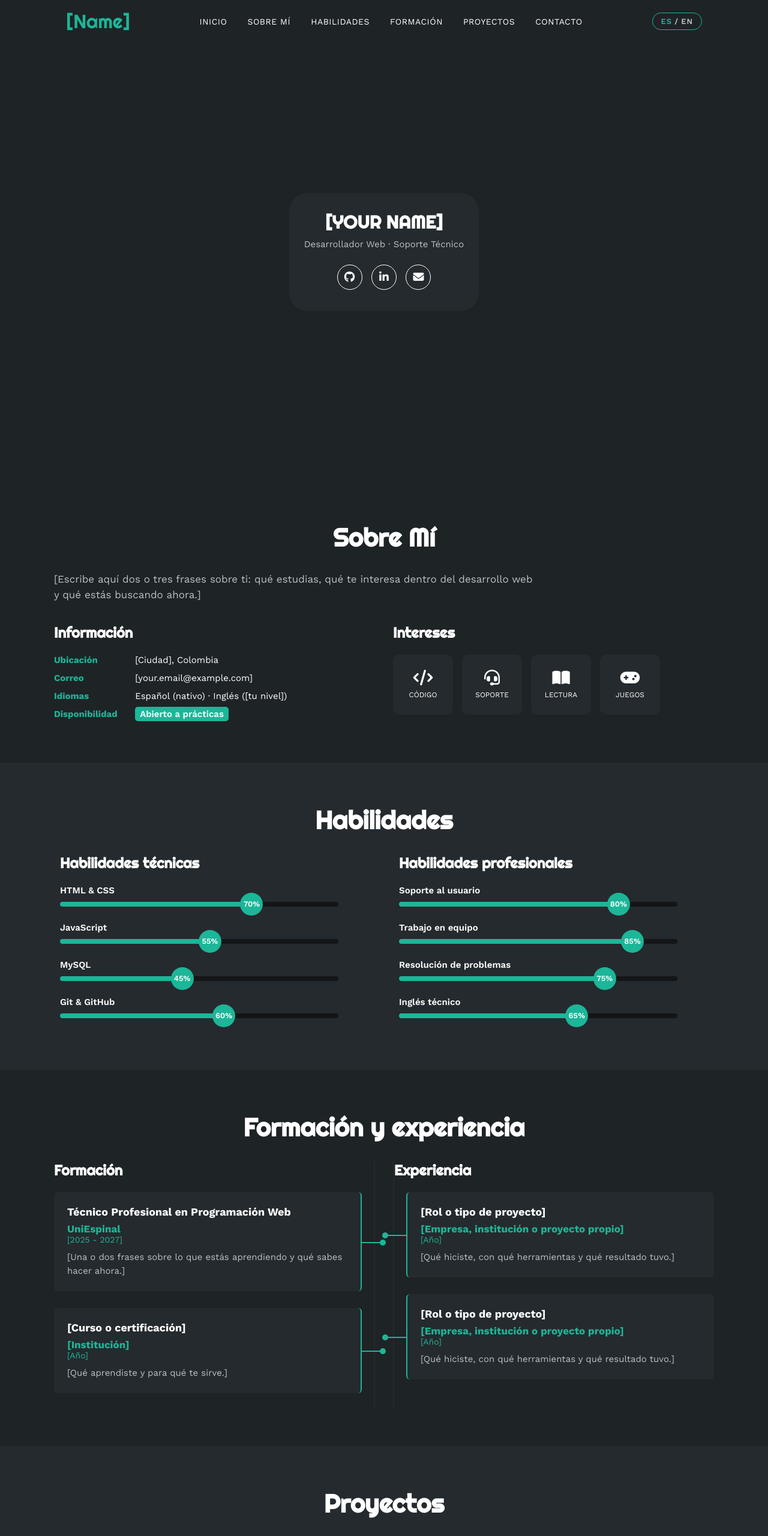
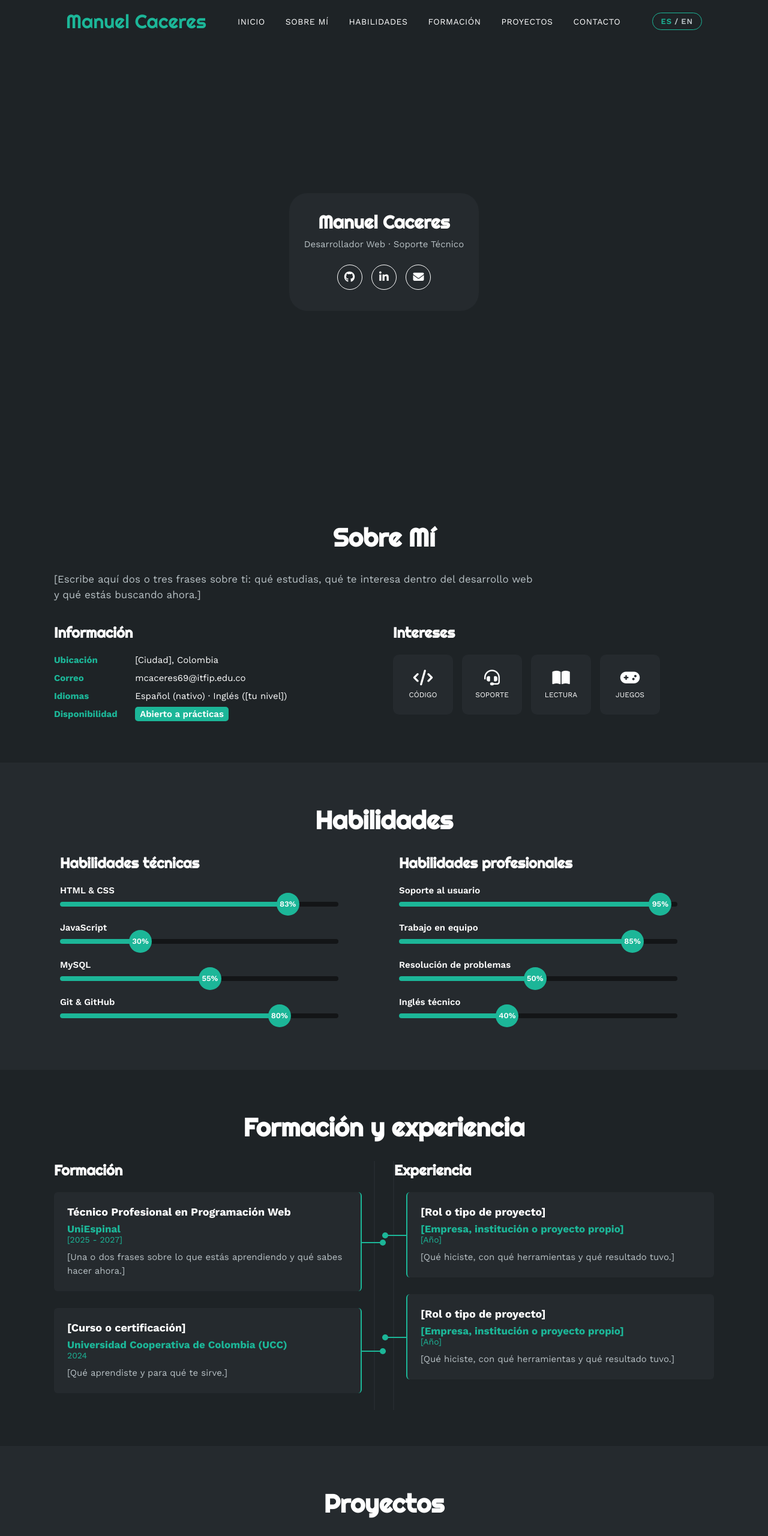
Before and after one commit to manolete0908-max/Proyecto-Personal-ingles-2, a plain HTML site: page index.html in a window 1280 px wide. Shown: the top 2560 px of the page at 60% size. Drawn offline with nearby package versions, Linux system fonts and the light colour scheme.

Commit message:
Update index.html

```diff
--- a/index.html
+++ b/index.html
@@ -22,7 +22,7 @@
   <meta name="viewport" content="width=device-width, initial-scale=1.0">
 
   <!-- [Replace with your name] -->
-  <title>[Your Name] · Web Developer</title>
+  <title>Manuel Julian Caceres Soto · Desarrollador Web</title>
   <meta name="description" content="[One short line about you. Example: Junior web developer and technical support technician based in Colombia.]">
 
   <link rel="stylesheet" href="https://cdnjs.cloudflare.com/ajax/libs/font-awesome/6.5.2/css/all.min.css" crossorigin="anonymous" referrerpolicy="no-referrer">
@@ -38,7 +38,7 @@
     <header>
       <div class="logo">
         <!-- [Replace with your name or a short nickname] -->
-        <a href="#inicio">[Name]</a>
+        <a href="#inicio">Manuel Caceres</a>
       </div>
 
       <nav id="nav">
@@ -78,14 +78,14 @@
       </div>
 
       <!-- [Replace with your full name] -->
-      <h1>[YOUR NAME]</h1>
+      <h1>Manuel Caceres </h1>
       <h2 data-i18n="hero.role">Desarrollador Web · Soporte Técnico</h2>
 
       <div class="redes">
         <!-- [Replace the # with your real profile links. Delete the ones you do not use.] -->
         <a href="#" aria-label="GitHub"><i class="fa-brands fa-github"></i></a>
         <a href="#" aria-label="LinkedIn"><i class="fa-brands fa-linkedin-in"></i></a>
-        <a href="mailto:[your.email@example.com]" aria-label="Email"><i class="fa-solid fa-envelope"></i></a>
+        <a href="mailto:mcaceres69@itfip.edu.co" aria-label="Email"><i class="fa-solid fa-envelope"></i></a>
       </div>
     </div>
   </section>
@@ -96,7 +96,7 @@
       <h2 data-i18n="about.title">Sobre Mí</h2>
 
       <p data-i18n="about.text">
-        [Escribe aquí dos o tres frases sobre ti.]
+       Soy un joven estudiante de ing en sistemas, me gusta mucho trabajar en equipo
       </p>
 
       <div class="fila">
@@ -109,11 +109,11 @@
           <ul class="datos">
             <li>
               <strong data-i18n="about.labelLocation">Ubicación</strong>
-              <span data-i18n="about.valueLocation">[Ciudad], Colombia</span>
+              <span data-i18n="about.valueLocation">Espinal, Colombia</span>
             </li>
             <li>
               <strong data-i18n="about.labelEmail">Correo</strong>
-              <span>[your.email@example.com]</span>
+              <span>mcaceres69@itfip.edu.co</span>
             </li>
             <li>
               <strong data-i18n="about.labelLanguages">Idiomas</strong>
@@ -168,19 +168,19 @@
 
           <div class="skill">
             <span class="skill-nombre">HTML &amp; CSS</span>
-            <div class="barra-skill"><div class="progreso" data-percent="70"><span>70%</span></div></div>
+            <div class="barra-skill"><div class="progreso" data-percent="83"><span>83%</span></div></div>
           </div>
           <div class="skill">
             <span class="skill-nombre">JavaScript</span>
+            <div class="barra-skill"><div class="progreso" data-percent="30"><span>30%</span></div></div>
+          </div>
+          <div class="skill">
+            <span class="skill-nombre">MySQL</span>
             <div class="barra-skill"><div class="progreso" data-percent="55"><span>55%</span></div></div>
           </div>
           <div class="skill">
-            <span class="skill-nombre">MySQL</span>
-            <div class="barra-skill"><div class="progreso" data-percent="45"><span>45%</span></div></div>
-          </div>
-          <div class="skill">
             <span class="skill-nombre">Git &amp; GitHub</span>
-            <div class="barra-skill"><div class="progreso" data-percent="60"><span>60%</span></div></div>
+            <div class="barra-skill"><div class="progreso" data-percent="80"><span>80%</span></div></div>
           </div>
         </div>
 
@@ -189,19 +189,19 @@
 
           <div class="skill">
             <span class="skill-nombre" data-i18n="skill.support">Soporte al usuario</span>
-            <div class="barra-skill"><div class="progreso" data-percent="80"><span>80%</span></div></div>
+            <div class="barra-skill"><div class="progreso" data-percent="95"><span>95%</span></div></div>
           </div>
           <div class="skill">
-            <span class="skill-nombre" data-i18n="skill.teamwork">Trabajo en equipo</span>
+            <span class="skill-nombre" data-i18n="skill.teamwork">Labor en equipo</span>
             <div class="barra-skill"><div class="progreso" data-percent="85"><span>85%</span></div></div>
           </div>
           <div class="skill">
             <span class="skill-nombre" data-i18n="skill.problem">Resolución de problemas</span>
-            <div class="barra-skill"><div class="progreso" data-percent="75"><span>75%</span></div></div>
+            <div class="barra-skill"><div class="progreso" data-percent="50"><span>50%</span></div></div>
           </div>
           <div class="skill">
             <span class="skill-nombre" data-i18n="skill.english">Inglés técnico</span>
-            <div class="barra-skill"><div class="progreso" data-percent="65"><span>65%</span></div></div>
+            <div class="barra-skill"><div class="progreso" data-percent="40"><span>40%</span></div></div>
           </div>
         </div>
       </div>
@@ -222,15 +222,15 @@
             <h4 data-i18n="edu.1.title">Técnico Profesional en Programación Web</h4>
             <span class="casa">UniEspinal</span>
             <span class="fecha">[2025 - 2027]</span>
-            <p data-i18n="edu.1.text">[Una o dos frases sobre lo que aprendes aquí.]</p>
+            <p data-i18n="edu.1.text">Soy un estudiante el cual se interesa por el bienestar grupal, en cualquier ambito</p>
             <div class="conectori"><div class="circuloi"></div></div>
           </div>
 
           <div class="item izq">
-            <h4 data-i18n="edu.2.title">[Curso o certificación]</h4>
-            <span class="casa">[Institución]</span>
-            <span class="fecha">[Año]</span>
-            <p data-i18n="edu.2.text">[Qué aprendiste y para qué te sirve.]</p>
+            <h4 data-i18n="edu.2.title">Tecnico en auxiliar en desarrollo de software</h4>
+            <span class="casa">Universidad Cooperativa de Colombia (UCC)</span>
+            <span class="fecha">2024</span>
+            <p data-i18n="edu.2.text">Me ayudo bastante ya que con ello aprendi las bases de MySql y de VScode, el cual me ayuda al dia a dia</p>
             <div class="conectori"><div class="circuloi"></div></div>
           </div>
         </div>
```
